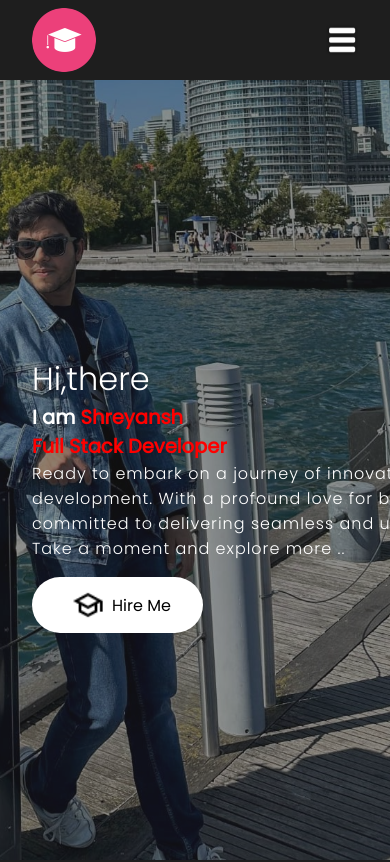
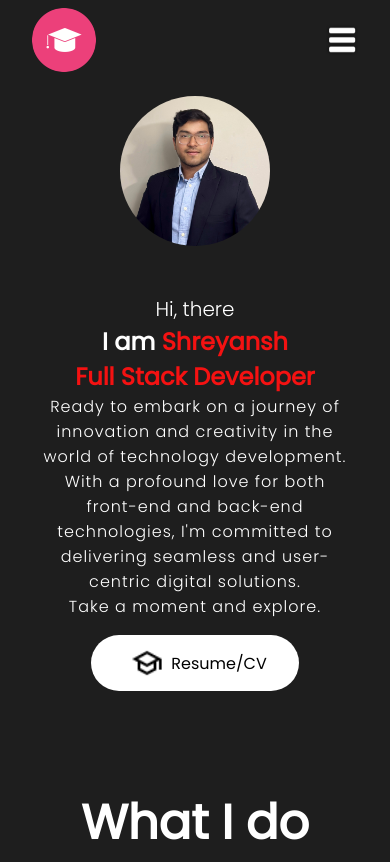
Before and after one commit to shreyanshjain28/Portfolio, a React (Vite) app: page / in a window 390 px wide. Shown: the top 862 px of the page. Built offline with nearby package versions, Linux system fonts and the light colour scheme.

Commit message:
changes to intro

```diff
--- a/src/components/intro/intro.css
+++ b/src/components/intro/intro.css
@@ -1,107 +1,116 @@
-#intro{
-    height: calc(100vh - 4rem);        /* total - heigh of nav bar*/
+#intro {
+    height: auto;
     width: 100vw;
-    max-width: 75rem;               /*like nav bar*/
+    max-width: 75rem;
     margin: 0 auto;
-    overflow: hidden;
+    overflow: visible;
     position: relative;
 }
 
-
-/*flex box is not good option as in mobile responsiveness, div will not overlap and squenze itself to */
-
-.bg{
-    position: absolute;      /* so image fits well */
-    top: -4rem;
-    right: 0;
-    z-index: -1;    /*so it goes behind the tex*/
-    object-fit: cover;
-    height: 100vh;
-
+.introContainer {
+    display: flex;
+    flex-direction: row;
+    align-items: center;
+    justify-content: center;
+    flex-wrap: wrap;
 }
 
-.introContent{
+.bg {
+    object-fit: cover;
+    border-radius: 50%;
+    width: 300px; /* Adjust the size as needed */
+    height: 300px; /* Ensure the height matches the width */
+    margin: 1rem;
+}
 
-    height: 100vh;
-    width: 100vh;
-    padding:2rem;
+
+
+.introContent {
+    padding: 2rem;
     font-size: 3rem;
     font-weight: 700;
     display: flex;
     flex-direction: column;
     justify-content: center;
-
+    align-items: center;
+    text-align: center;
 }
 
-.hello{
+.hello {
     font-size: 1.75rem;
     font-weight: 300;
 }
 
-.introName{
-    color: red;
+.introName {
+    color: rgb(244, 18, 18);
 }
 
-.introPara{
-    font-size: medium;
+.introPara {
+    font-size: 1rem;
     font-weight: 300;
     letter-spacing: 1px;
+    width: 80vw;
 }
 
-.hireButton{
-
+.hireButton {
     background: white;
     margin: 1rem 0;
     color: black;
     padding: 0.75rem 2rem;
     display: flex;
     align-items: center;
-    justify-content: space-between;
+    justify-content: center;
     border: none;
     border-radius: 2rem;
     font-size: medium;
     font-weight: 500;
-
 }
 
-.hireLogo{
-
+.hireLogo {
     object-fit: cover;
     margin: 0 0.50rem;
     height: 2rem;
     width: 2rem;
-
 }
 
-@media screen and (max-width:840px) {
-    .bg{
-
-        right: -10vh;
-        opacity: 50%;
+@media screen and (max-width: 840px) {
+    .introContainer {
+        flex-direction: column;
     }
 
-    .introContent{
-
-        font-size: 5vw;
-
-    }
-    .hello{
+    .introContent {
         font-size: 2rem;
-
     }
 
+    .hello {
+        font-size: 1.5rem;
+    }
 
+    .introPara {
+        width: 90%;
+    }
 
+    .bg {
+        width: 200px; /* Adjust size for smaller screens */
+        height: 200px;
+    }
 }
 
-
-
-@media screen and (max-width:520px) {
-    .bg{
-
-        right: -20vh;
-        opacity: 50%;
+@media screen and (max-width: 520px) {
+    .introContent {
+        font-size: 1.5rem;
     }
 
+    .hello {
+        font-size: 1.25rem;
+    }
 
+    .introPara {
+        width: 95%;
+    }
+
+    .bg {
+        width: 150px; /* Adjust size for even smaller screens */
+        height: 150px;
+    }
 }
--- a/src/components/intro/intro.jsx
+++ b/src/components/intro/intro.jsx
@@ -2,9 +2,10 @@ import React from "react";
 import './intro.css';
 import {Link} from 'react-scroll';
 import profile3 from '../../assets/profile3.jpg';
+import shreyansh from '../../assets/shreyansh.jpeg';
 import hat from '../../assets/hat.png';
 
-const Intro = ()=>{
+const Intro = () => {
 
     const download = () => {
         const pdfUrl = "./src/assets/shreyansh_jain_resume.pdf";
@@ -16,45 +17,25 @@ const Intro = ()=>{
         document.body.removeChild(link);
     };
 
-    return(
-
+    return (
         <section id="intro">
+            <div className='introContainer'>
+                <img src={shreyansh} alt="profile" className="bg" />
                 <div className="introContent">
-                <span className="hello">Hi,there </span>
+                    <span className="hello">Hi, there</span>
                     <span className="introtext">I am <span className="introName">Shreyansh<br/>Full Stack Developer</span></span>
-                <p className="introPara">Ready to embark on a journey of innovation and creativity in the world of web development. With a profound love for both front-end and back-end technologies, I'm committed to delivering seamless and user-centric digital solutions.</p>
-                <p className="introPara">Take a moment and explore more ..</p>
+                    <p className="introPara">Ready to embark on a journey of innovation and creativity in the world of technology development. With a profound love for both front-end and back-end technologies, I'm committed to delivering seamless and user-centric digital solutions.</p>
+                    <p className="introPara">Take a moment and explore.</p>
                     <Link>
-
                         <button className="hireButton" onClick={download}>
                             <img src={hat} alt="hire" className="hireLogo" />
-                    Hire Me
+                            Resume/CV
                         </button>
-
-
-
-                {/* <button className="hireButton" onClick={() =>{document.getElementById('contactPage').scrollIntoView({behavior:'smooth'});} }>
-                <img src="./src/assets/hat.png" alt="hire" className="hireLogo" />
-                Hire Me
-                </button> */}
-
-
-
                     </Link>
                 </div>
-
-
-
-
-            <img src= {profile3} alt="profile" className="bg" />
-
-
-
-
+            </div>
         </section>
-    )
-
-
+    );
 }
 
 export default Intro;
```
Also changed, not shown: src/assets/shreyansh.jpeg (added), 1 other file (tests, documents, lock files or other folders). Lines whose indentation alone changed are shown as unchanged.
